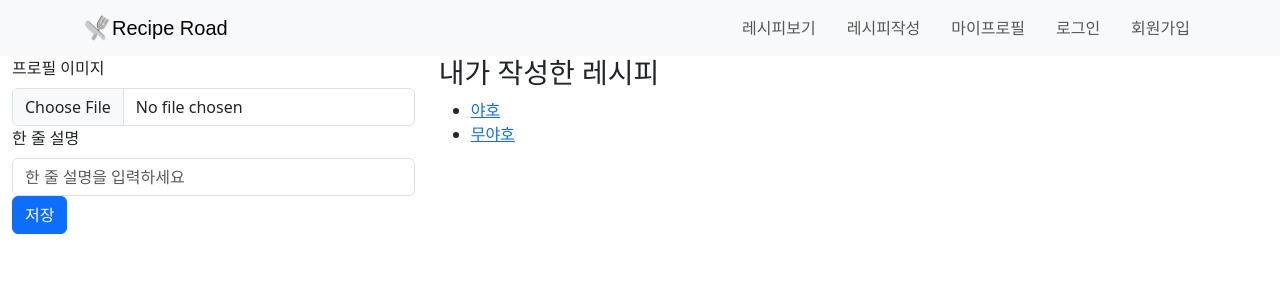
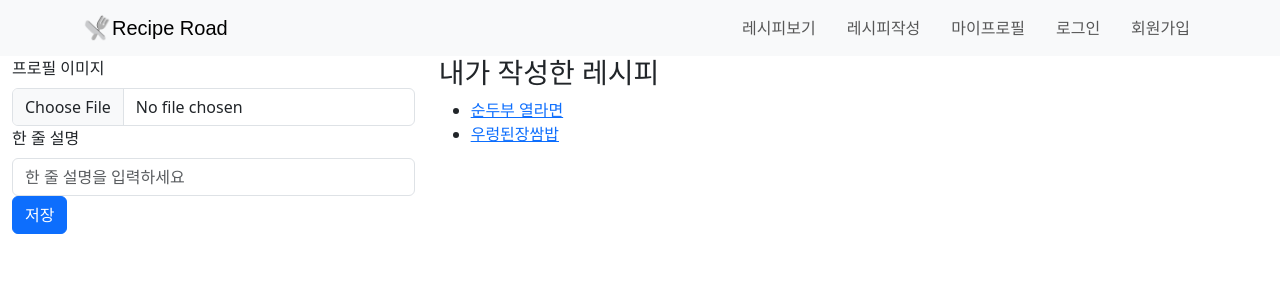
Before and after one commit to weon18/zzaYo-front, a React (Create React App) app: page /profile in a window 1280 px wide. Shown: the top 300 px of the page. Built offline with nearby package versions, Linux system fonts and the light colour scheme.

Commit message:
second commit

```diff
--- a/src/page/Profile.js
+++ b/src/page/Profile.js
@@ -83,8 +83,8 @@ const Profile = () => {
           <ul className="recipe-list">
             {/* 예시 데이터 */}
             {[
-              { id: 1, title: "야호" },
-              { id: 2, title: "무야호" },
+              { id: 1, title: "순두부 열라면" },
+              { id: 2, title: "우렁된장쌈밥" },
             ].map((recipe) => (
               <li key={recipe.id}>
                 <Link to={`/recipe-write/${recipe.id}`}>{recipe.title}</Link>
--- a/src/page/RecipeWrite.js
+++ b/src/page/RecipeWrite.js
@@ -65,7 +65,7 @@ const RecipeWrite = () => {
 
   return (
     <div className="container mt-5">
-      <h1>레시피 작성</h1>
+      <h1>레시피 등록</h1>
       <Form onSubmit={handleSubmit}>
         <Form.Group controlId="recipeTitle">
           <Form.Label>레시피 제목</Form.Label>
```
Also changed, not shown: 1 other file (tests, documents, lock files or other folders).
